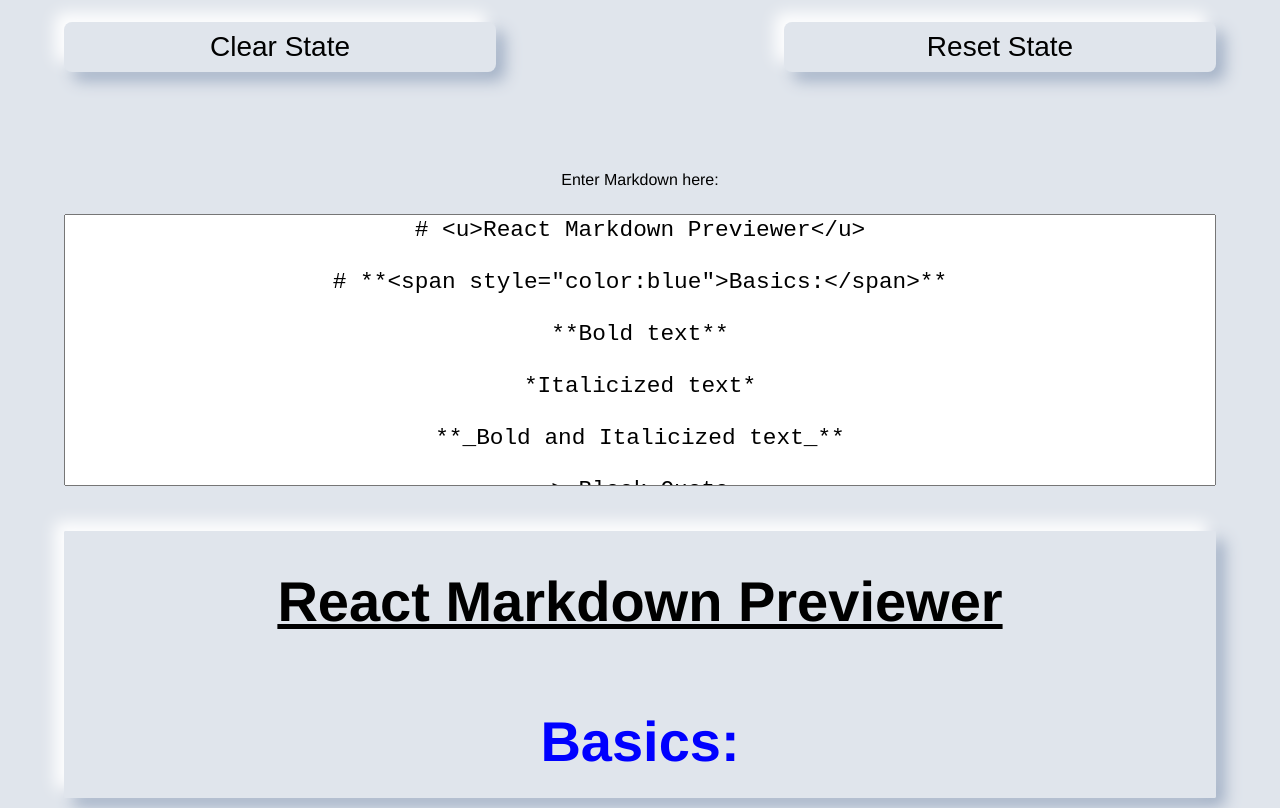
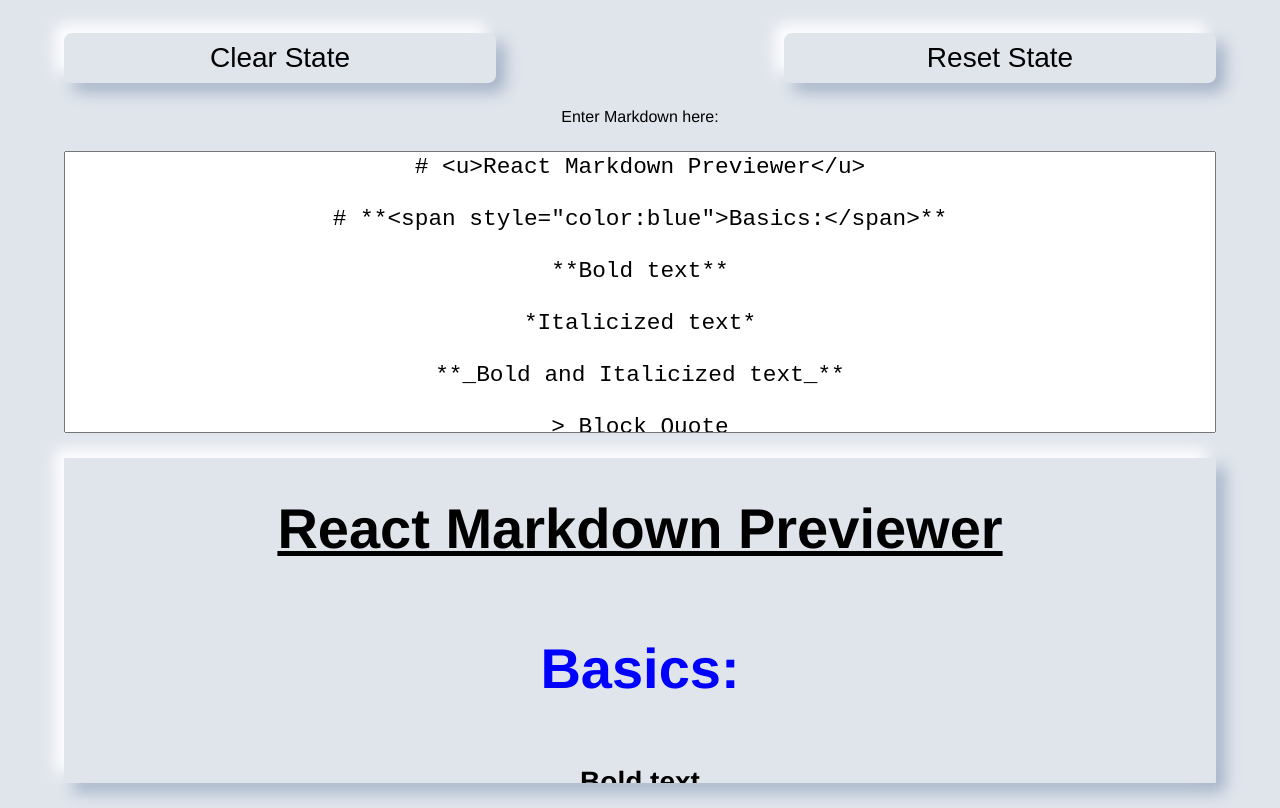
Before and after one commit to RpRoderick/react-markdown-previewer, a React app: page /#/ in a window 1280 px wide. Built offline with nearby package versions, Linux system fonts and the light colour scheme.

Commit message:
fixed spacing issues with gap

```diff
--- a/src/components/structural/buttonArea/ButtonArea.module.scss
+++ b/src/components/structural/buttonArea/ButtonArea.module.scss
@@ -4,25 +4,17 @@
 .button_container {
   display: flex;
   flex: 1;
-  column-gap: 10px;
-  grid-column-gap: 10px;
   justify-content: center;
 
   @include breakpoint(medium) {
-    column-gap: 25%;
-    grid-column-gap: 25%;
     align-items: center;
   }
 
   @include breakpoint(large) {
-    column-gap: 25%;
-    grid-column-gap: 25%;
     align-items: center;
   }
 
   @include breakpoint(wide) {
-    column-gap: 25%;
-    grid-column-gap: 25%;
     align-items: center;
   }
 
@@ -30,12 +22,17 @@
     min-height: 100px;
     max-height: 100px;
     flex: 1;
+    margin: 0;
     font-size: $font_size_small;
     background-color: $color_background_main;
     border: 0;
     border-radius: $border_radius_button;
     outline: none;
     box-shadow: $box_shadow_main;
+
+    &:last-of-type {
+      margin: 0 0 0 5%;
+    }
 
     @include breakpoint(medium) {
       min-height: 50px;
@@ -55,6 +52,10 @@
       &:hover {
         transform: scale(1.1);
       }
+
+      &:last-of-type {
+        margin: 0 0 0 25%;
+      }
     }
 
     @include breakpoint(wide) {
@@ -64,6 +65,10 @@
 
       &:hover {
         transform: scale(1.1);
+      }
+
+      &:last-of-type {
+        margin: 0 0 0 25%;
       }
     }
 
--- a/src/components/structural/home/Home.module.scss
+++ b/src/components/structural/home/Home.module.scss
@@ -4,6 +4,4 @@
   max-width: 90vw;
   height: 100vh;
   flex-direction: column;
-  row-gap: 25px;
-  grid-row-gap: 25px;
 }
--- a/src/components/structural/markdownEditor/MarkdownEditor.module.scss
+++ b/src/components/structural/markdownEditor/MarkdownEditor.module.scss
@@ -3,26 +3,22 @@
 
 .markdown_editor_button_area {
     display: flex;
+    margin: 1.5625rem 0;
+}
+
+.markdown_editor_text_area {
+    display: flex;
     flex: 1;
-    margin: 10px 0;
+    border-radius: $border_radius_main;
 }
 
 .markdown_editor_preview_area {
     display: flex;
-    min-height: 33.33vh;
-    max-height: 33.33vh;
     flex: 1;
     flex-direction: column;
-    margin: 10px 0;
+    margin: 1.5625rem 0;
     overflow-y: scroll;
     background-color: $color_background_main;
     border-radius: $border_radius_main;
     box-shadow: $box_shadow_main;
 }
-
-.markdown_editor_text_area {
-    display: flex;
-    flex: 1;
-    margin: 10px 0;
-    border-radius: $border_radius_main;
-}
--- a/src/components/structural/previewArea/PreviewArea.module.scss
+++ b/src/components/structural/previewArea/PreviewArea.module.scss
@@ -12,8 +12,10 @@
   .preview {
     display: flex;
     max-width: 90%;
+    min-height: 15vh;
     flex: 1;
     flex-direction: column;
+    margin: auto;
     justify-content: center;
     align-items: center;
 
--- a/src/components/structural/textArea/TextArea.module.scss
+++ b/src/components/structural/textArea/TextArea.module.scss
@@ -10,24 +10,11 @@
   .textarea {
     margin: 0 0 1.5625rem;
     text-align: center;
-
-    @include breakpoint(medium) {
-      margin: 3.125rem 0 1.5625rem;
-    }
-
-    @include breakpoint(large) {
-      margin: 3.125rem 0 1.5625rem;
-    }
-
-    @include breakpoint(wide) {
-      margin: 3.125rem 0 1.5625rem;
-    }
   }
 
   .editor {
     display: flex;
-    min-height: 33.33vh;
-    max-height: 33.33vh;
+    min-height: 15vh;
     flex: 1;
     font-size: $font_size_small;
     text-align: center;
```
